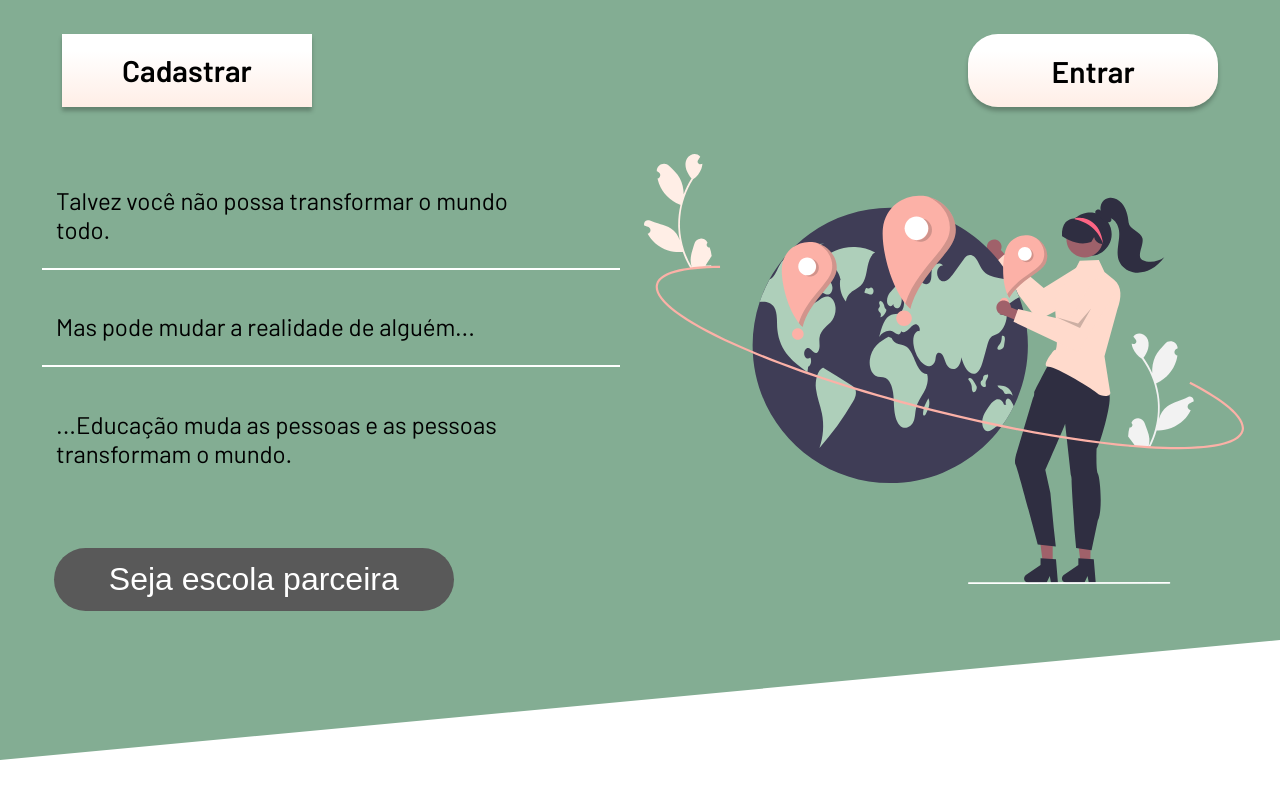
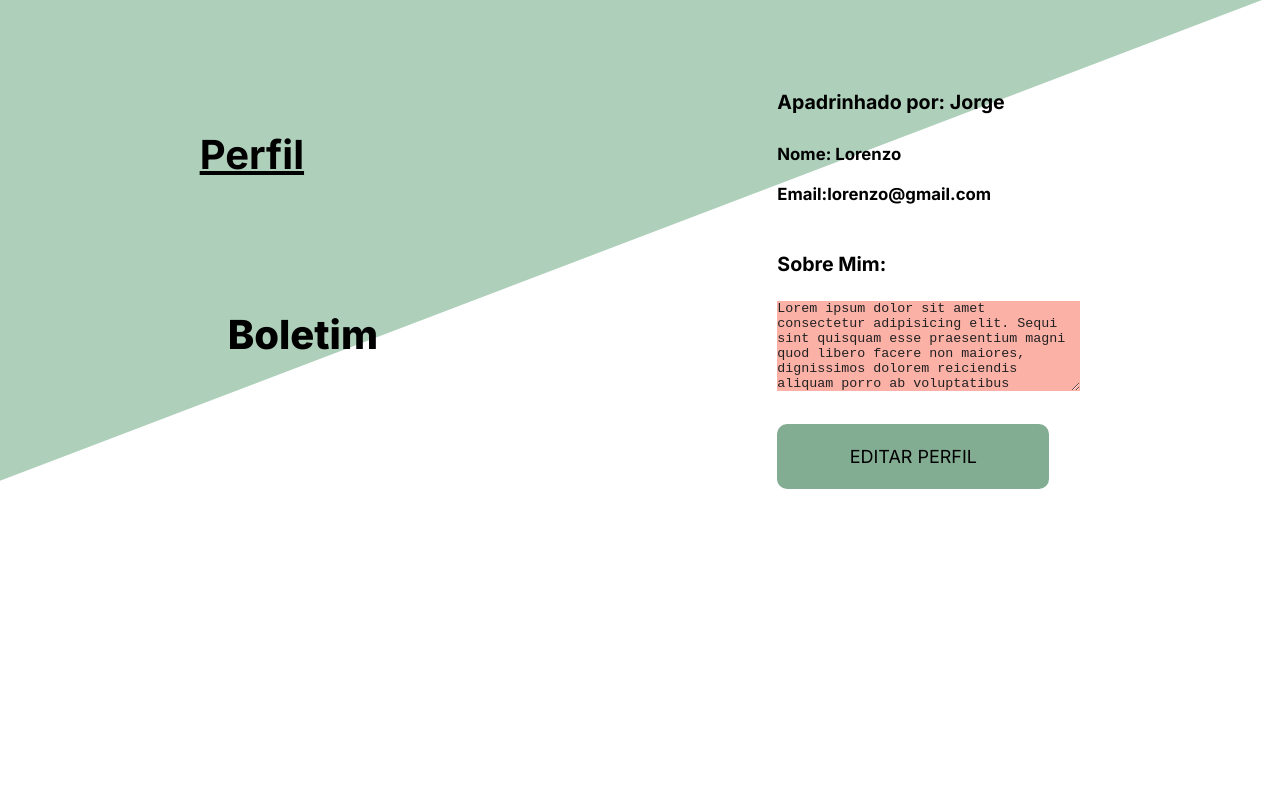
Before and after one commit to moises-macedo/patrinus_, a React (Create React App) app: page /dashboard in a window 1280 px wide. Before the commit this address led to /. Shown: the top 798 px of the page. Built offline with nearby package versions, Linux system fonts and the light colour scheme; no server answers; sample sign-in values are in the browser's storage.

Commit message:
fix: alterado rotas

```diff
--- a/src/Pages/Dashboard/index.jsx
+++ b/src/Pages/Dashboard/index.jsx
@@ -5,7 +5,6 @@
   if (!authenticated) {
     return <Navigate to={"/"} />;
   }
-
   return <div>
     <StudentInformation />
   </div>;
--- a/src/Routes/index.jsx
+++ b/src/Routes/index.jsx
@@ -10,7 +10,7 @@
   const { authenticated } = useContext(UsersContext);
   return (
     <RoutePages>
-      <Route exact path="/" element={<Home />} />
+      <Route exact path="/" element={<Home authenticated={authenticated} />} />
       <Route path="/test" element={<ScreenTest />} />
       <Route
         path="/dashboard"
```
